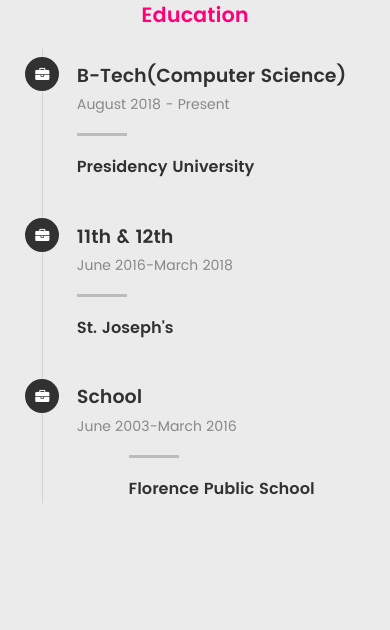
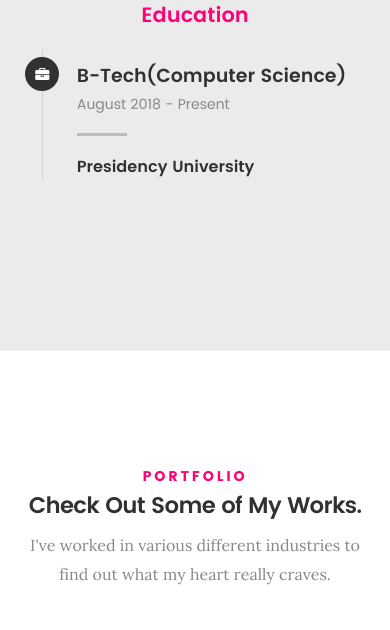
Before and after one commit to felixfaisal/NewMyWeb, a plain HTML site: page index.html in a window 390 px wide. Shown: the part 3570-4200 px from the top of the page. Drawn offline with Linux system fonts and the light colour scheme; files whose address does not match are found by name.

Commit message:
Update index.html
Removing unresponsive parts of the websites in larger screen displays.

```diff
--- a/index.html
+++ b/index.html
@@ -312,38 +312,9 @@
 	   					<p></p>
 	   				</div>
 
-	   			</div> <!-- /timeline-block -->
 
-	   			<div class="timeline-block">
 
-	   				<div class="timeline-ico">
-	   					<i class="fa fa-briefcase"></i>
-	   				</div>
 
-	   				<div class="timeline-header">
-	   					<h3>11th & 12th</h3>
-	   					<p>June 2016-March 2018</p>
-	   				</div>
-
-	   				<div class="timeline-content">
-	   					<h4>St. Joseph's</h4>
-	   					<p></p>
-	   				</div>
-
-	   			</div> <!-- /timeline-block -->
-
-	   			<div class="timeline-block">
-
-	   				<div class="timeline-ico">
-	   					<i class="fa fa-briefcase"></i>
-	   				</div>
-
-	   				<div class="timeline-header">
-	   					<h3>School</h3>
-	   					<p>June 2003-March 2016 </p>
-                                         <div class="timeline-content">
-	   					<h4>Florence Public School</h4>
-	   					<p></p>
 	   			</div> <!-- /timeline-block -->
 
    			</div> <!-- /timeline-wrap -->
```
